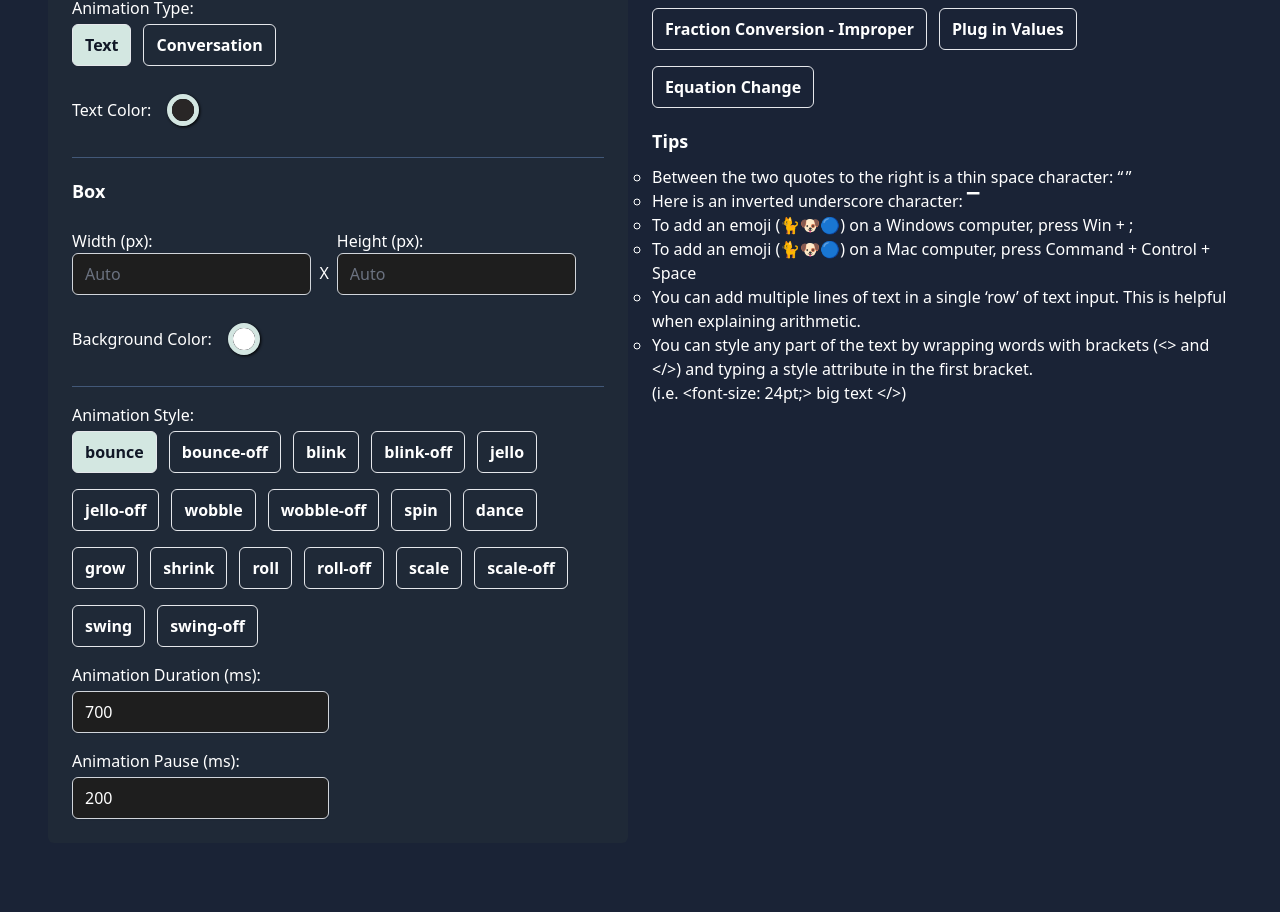
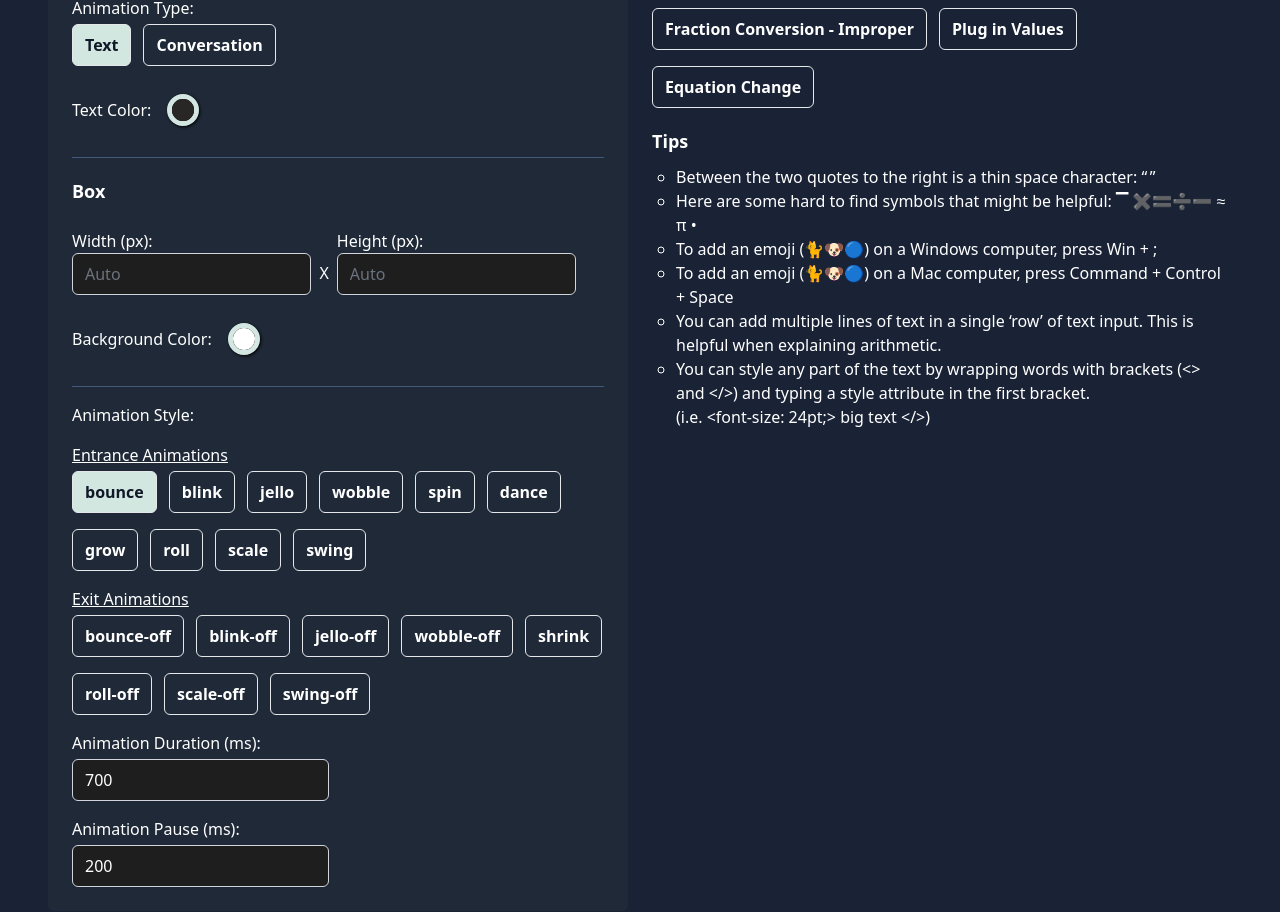
Before and after one commit to Hunter-Oredson/text-animation, a Vue app: page / in a window 1280 px wide. Shown: the part 338-1250 px from the top of the page. Built offline with nearby package versions, Linux system fonts and the light colour scheme.

Commit message:
fix: Tips are more to the right and combined some. Sectioned off the entrance and exit type of animations

```diff
--- a/src/App.vue
+++ b/src/App.vue
@@ -111,9 +111,29 @@
           <hr />
           <div v-if="formData.animation_type === 'Text'">
             <label class="block mt-4">Animation Style: </label>
+            <u class="block mt-4">Entrance Animations</u>
             <div class="flex flex-wrap gap-3">
               <label
-                v-for="(item, index) in animations"
+                v-for="(item, index) in animations.entrance"
+                :key="index"
+                class="flex items-center mt-1 border px-3 py-2 cursor-pointer rounded-md font-semibold"
+                :class="{ 'btn-selected': formData.animation === item }"
+              >
+                <input
+                  @click="handleFormUpdate"
+                  type="radio"
+                  name="animation"
+                  class="hidden form-radio border-gray-300 shadow-sm focus:border-indigo-300 focus:ring focus:ring-indigo-200 focus:ring-opacity-50"
+                  v-model="formData.animation"
+                  :value="item"
+                />
+                <span>{{ item }}</span>
+              </label>
+            </div>
+            <u class="block mt-4">Exit Animations</u>
+            <div class="flex flex-wrap gap-3">
+              <label
+                v-for="(item, index) in animations.exit"
                 :key="index"
                 class="flex items-center mt-1 border px-3 py-2 cursor-pointer rounded-md font-semibold"
                 :class="{ 'btn-selected': formData.animation === item }"
@@ -231,11 +251,14 @@
         </div>
         <div>
           <h3 class="group-title">Tips</h3>
-          <ul style="list-style: circle">
+          <ul style="list-style: circle" class="ml-6">
             <li>
               Between the two quotes to the right is a thin space character: “ ”
             </li>
-            <li>Here is an inverted underscore character: ▔</li>
+            <li>
+              Here are some hard to find symbols that might be helpful: ▔
+              ✖️🟰➗➖ ≈ π •
+            </li>
             <li>
               To add an emoji (🐈🐶🔵) on a Windows computer, press Win + ;
             </li>
@@ -311,7 +334,7 @@ const formData = ref({
   isImportFromCsv: false,
   input: ANIMATION.INPUT,
   text: "",
-  animation: animations[0],
+  animation: animations.entrance[0],
   animation_type: outputs[0],
   animation_duration: ANIMATION.DURATION,
   animation_pause: ANIMATION.PAUSE,
--- a/src/config/default.config.js
+++ b/src/config/default.config.js
@@ -5,26 +5,37 @@ export const OUTPUTS = {
   OBJECT: "Object in a Grid",
   CONVERSATION: "Conversation",
 };
-export const animations = [
+export const animations = {
+  entrance: [
     "bounce",
-  "bounce-off",
+
     "blink",
-  "blink-off",
+
     "jello",
-  "jello-off",
+
     "wobble",
-  "wobble-off",
+
     "spin",
     "dance",
     "grow",
+
+    "roll",
+
+    "scale",
+
+    "swing",
+  ],
+  exit: [
+    "bounce-off",
+    "blink-off",
+    "jello-off",
+    "wobble-off",
     "shrink",
-  "roll",
     "roll-off",
-  "scale",
     "scale-off",
-  "swing",
     "swing-off",
-];
+  ],
+};
 export const outputs = ["Text", "Conversation"];
 export const scenes = ["man_and_women", "monkey_and_lion"];
 export const bubbles = ["bubble_1", "bubble_2"];
```
Lines whose indentation alone changed are shown as unchanged.
